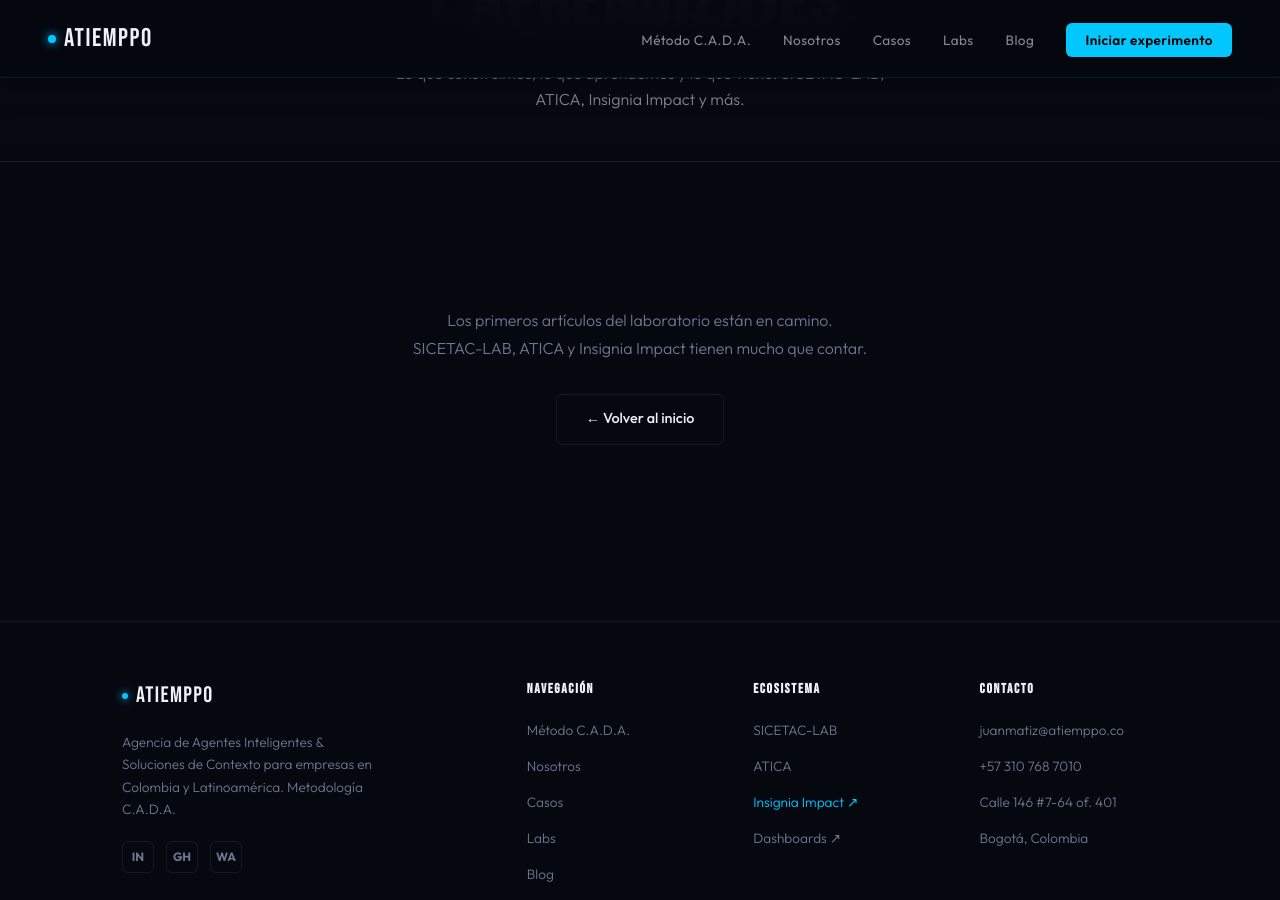
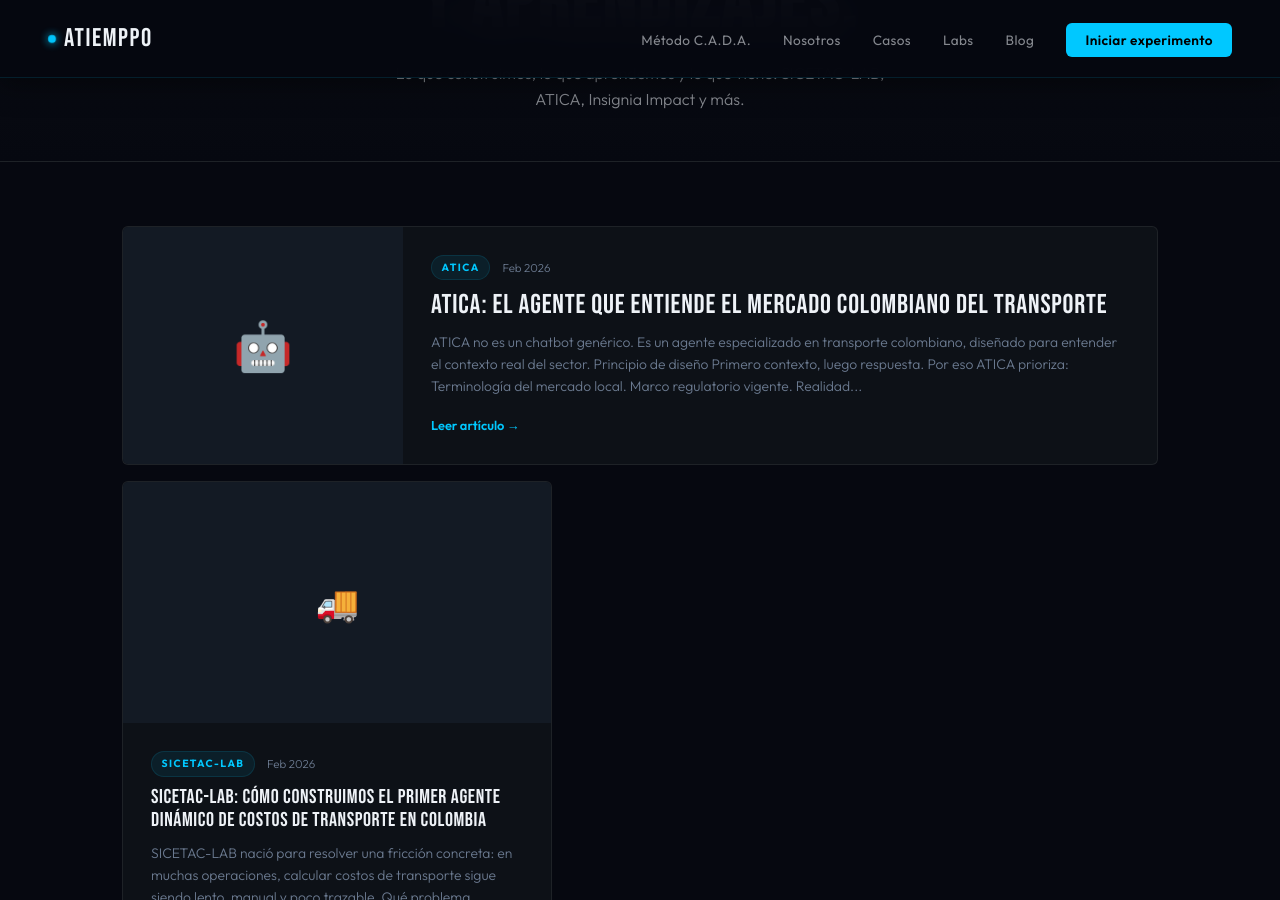
Before and after one commit to imatjuanmatiz/atiemppo-web, a Jekyll site: the page built from blog.html, in a window 1280 px wide and 900 px high, scrolled down 301 px. Built offline with Jekyll 4.4.1, drawn with Linux system fonts in a browser that asks for light colours; some of the changed text lies outside the part shown.

Commit message:
feat: publish initial blog posts and polish contact/blog links

```diff
--- /dev/null
+++ b/_posts/2026-02-18-atica-agente-transporte-colombia.md
@@ -0,0 +1,32 @@
+---
+layout: post
+title: "ATICA: el agente que entiende el mercado colombiano del transporte"
+description: "Cómo entrenamos ATICA para responder con contexto real del transporte en Colombia y convertir preguntas complejas en decisiones accionables."
+date: 2026-02-18 09:30:00 -0500
+author: "Equipo Atiemppo"
+lab: "ATICA"
+emoji: "🤖"
+tags: [atica, transporte, ia, colombia]
+---
+
+ATICA no es un chatbot genérico. Es un agente especializado en transporte colombiano, diseñado para entender el contexto real del sector.
+
+## Principio de diseño
+
+Primero contexto, luego respuesta.
+
+Por eso ATICA prioriza:
+
+- Terminología del mercado local.
+- Marco regulatorio vigente.
+- Realidad operativa de empresas transportadoras.
+
+## Qué logramos
+
+- Respuestas más precisas y accionables.
+- Menos tiempo buscando información dispersa.
+- Mayor consistencia entre equipos.
+
+## Qué viene
+
+Integraciones con más fuentes operativas para que ATICA no solo responda, sino recomiende el mejor siguiente paso según cada escenario.
--- /dev/null
+++ b/_posts/2026-02-18-sicetac-lab-costos-transporte-colombia.md
@@ -0,0 +1,38 @@
+---
+layout: post
+title: "SICETAC-LAB: cómo construimos el primer agente dinámico de costos de transporte en Colombia"
+description: "El detrás de cámaras de SICETAC-LAB: contexto regulatorio, arquitectura y cómo pasamos de consulta manual a respuesta accionable en segundos."
+date: 2026-02-18 09:00:00 -0500
+author: "Equipo Atiemppo"
+lab: "SICETAC-LAB"
+emoji: "🚚"
+tags: [sicetac, transporte, agentes, colombia]
+---
+
+SICETAC-LAB nació para resolver una fricción concreta: en muchas operaciones, calcular costos de transporte sigue siendo lento, manual y poco trazable.
+
+## Qué problema resolvemos
+
+- Tiempos largos para cotizar o validar costo ruta/vehículo.
+- Interpretaciones distintas de la regulación.
+- Poca trazabilidad para auditar decisiones.
+
+## Qué hicimos
+
+Diseñamos un agente que combina:
+
+1. Contexto normativo del transporte en Colombia.
+2. Variables operativas por ruta.
+3. Lógica de cálculo auditable.
+
+El resultado es una respuesta útil en segundos, no un reporte estático.
+
+## Qué cambia para la operación
+
+- Mejor velocidad de decisión.
+- Menos reproceso entre equipos.
+- Criterio homogéneo y verificable.
+
+## Próximo paso
+
+Seguir expandiendo cobertura LatAm y conectar recomendaciones de optimización de ruta al flujo operativo diario.
```
Also changed, not shown: index.html (+4 -4 lines), 2 other files.
